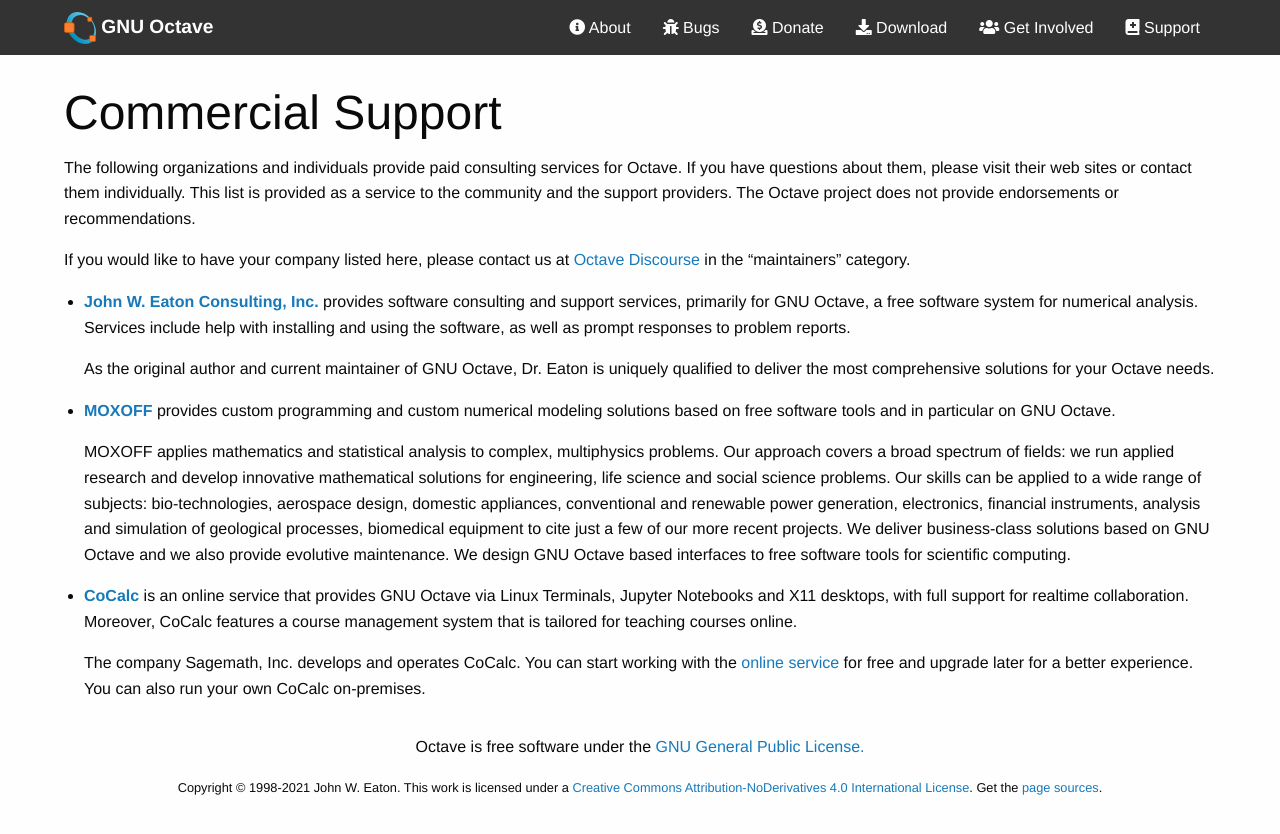
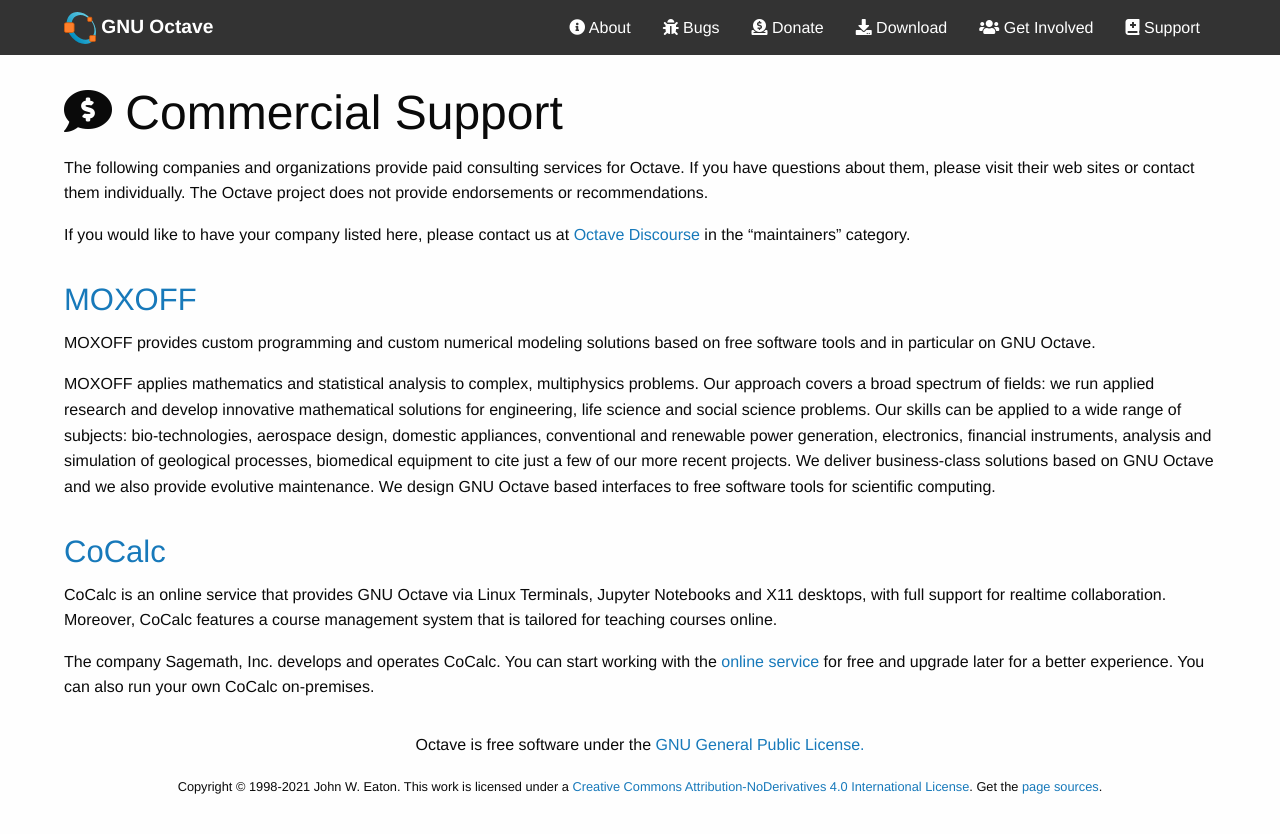
Before and after one commit to gnu-octave/gnu-octave.github.io, a Jekyll site: the page built from pages/commercial-support.md, in a window 1280 px wide. Shown: the top 834 px of the page. Built offline with Jekyll 4.4.1, drawn with Linux system fonts in a browser that asks for light colours; nearby versions of some CDN libraries.

Commit message:
Some minor overhaul.

```diff
--- a/pages/commercial-support.md
+++ b/pages/commercial-support.md
@@ -1,53 +1,49 @@
 ---
 layout: page
 title: Commercial Support
+icon: <i class="fas fa-comment-dollar"></i>
 permalink: commercial-support
 ---
 
-The following organizations and individuals provide paid consulting services
-for Octave.  If you have questions about them, please visit their web sites
-or contact them individually.  This list is provided as a service to the
-community and the support providers.  The Octave project does not provide
-endorsements or recommendations.
+The following companies and organizations provide paid consulting services
+for Octave.
+If you have questions about them,
+please visit their web sites or contact them individually.
+The Octave project does not provide endorsements or recommendations.
 
 If you would like to have your company listed here,
 please contact us at [Octave Discourse]({{ site.discourse_url }})
 in the "maintainers" category.
 
-- [**John W. Eaton Consulting, Inc.**][2] provides software consulting and
-  support services, primarily for GNU Octave, a free software system for
-  numerical analysis.  Services include help with installing and using the
-  software, as well as prompt responses to problem reports.
+### [MOXOFF][]
 
-  As the original author and current maintainer of GNU Octave, Dr. Eaton is
-  uniquely qualified to deliver the most comprehensive solutions for your
-  Octave needs.
+MOXOFF provides custom programming and custom numerical modeling
+solutions based on free software tools and in particular on GNU Octave.
 
-- [**MOXOFF**][3] provides custom programming and custom numerical modeling
-  solutions based on free software tools and in particular on GNU Octave.
+MOXOFF applies mathematics and statistical analysis to complex, multiphysics
+problems.  Our approach covers a broad spectrum of fields: we run applied
+research and develop innovative mathematical solutions for engineering,
+life science and social science problems.  Our skills can be applied to a
+wide range of subjects: bio-technologies, aerospace design, domestic
+appliances, conventional and renewable power generation, electronics,
+financial instruments, analysis and simulation of geological processes,
+biomedical equipment to cite just a few of our more recent projects.
+We deliver business-class solutions based on GNU Octave and we also provide
+evolutive maintenance.  We design GNU Octave based interfaces to free
+software tools for scientific computing.
 
-  MOXOFF applies mathematics and statistical analysis to complex, multiphysics
-  problems.  Our approach covers a broad spectrum of fields: we run applied
-  research and develop innovative mathematical solutions for engineering,
-  life science and social science problems.  Our skills can be applied to a
-  wide range of subjects: bio-technologies, aerospace design, domestic
-  appliances, conventional and renewable power generation, electronics,
-  financial instruments, analysis and simulation of geological processes,
-  biomedical equipment to cite just a few of our more recent projects.
-  We deliver business-class solutions based on GNU Octave and we also provide
-  evolutive maintenance.  We design GNU Octave based interfaces to free
-  software tools for scientific computing.
 
-- [**CoCalc**][4] is an online service that provides GNU Octave via Linux
-  Terminals, Jupyter Notebooks and X11 desktops, with full support for realtime
-  collaboration.  Moreover, CoCalc features a course management system that is
-  tailored for teaching courses online.
+### [CoCalc][]
 
-  The company Sagemath, Inc. develops and operates CoCalc.  You can start
-  working with the [online service][5] for free and upgrade later for a better
-  experience.  You can also run your own CoCalc on-premises.
+CoCalc is an online service that provides GNU Octave via Linux
+Terminals, Jupyter Notebooks and X11 desktops, with full support for realtime
+collaboration.  Moreover, CoCalc features a course management system that is
+tailored for teaching courses online.
 
-[2]: https://jweaton.org
-[3]: https://www.moxoff.com/moxoff-partner-di-octave/
-[4]: https://cocalc.com/doc/octave.html
-[5]: https://cocalc.com
+The company Sagemath, Inc. develops and operates CoCalc.
+You can start working with the [online service](https://cocalc.com) for free
+and upgrade later for a better experience.
+You can also run your own CoCalc on-premises.
+
+[MOXOFF]: https://www.moxoff.com/moxoff-partner-di-octave/
+[CoCalc]: https://cocalc.com/doc/octave.html
```
Also changed, not shown: pages/menu/donate.md (+1 -4 lines).
